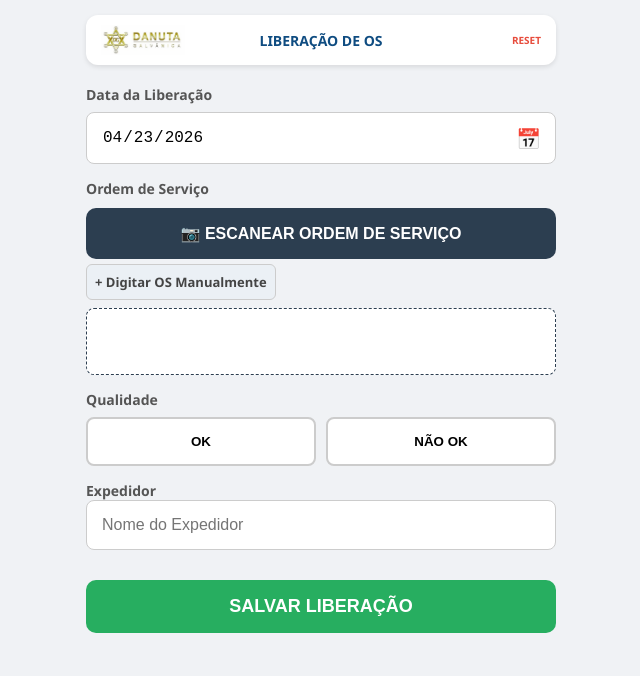
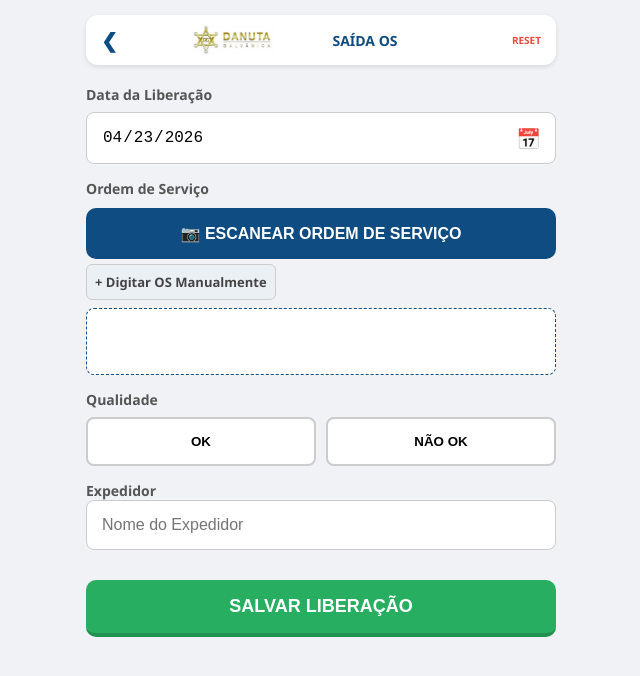
Before and after one commit to galvanicadanuta1-ai/canhoto-digital, a plain HTML site: page tela-os.html in a window 1280 px wide. Shown: the whole page, without its empty margins (319-959 px from the left). Drawn offline with Linux system fonts and the light colour scheme.

Commit message:
Update tela-os.html

```diff
--- a/tela-os.html
+++ b/tela-os.html
@@ -6,13 +6,37 @@
     <title>Liberação de OS - Galvânica Danuta</title>
     <script src="https://unpkg.com/html5-qrcode"></script>
     <style>
-        body { font-family: 'Segoe UI', Arial, sans-serif; margin: 0; background: #f0f2f5; padding-bottom: 40px; }
+        body { font-family: 'Segoe UI', Arial, sans-serif; margin: 0; background: #f0f2f5; padding-bottom: 40px; color: #333; }
         .container { max-width: 500px; margin: auto; padding: 15px; box-sizing: border-box; }
 
-        .topo { display: flex; justify-content: space-between; align-items: center; background: #fff; padding: 10px 15px; border-radius: 12px; box-shadow: 0 2px 5px rgba(0,0,0,0.1); margin-bottom: 20px; }
-        .logo-topo { flex: 1; display: flex; justify-content: flex-start; }
+        /* Cabeçalho com Botão Voltar */
+        .topo {
+            display: flex;
+            justify-content: space-between;
+            align-items: center;
+            background: #fff;
+            padding: 10px 15px;
+            border-radius: 12px;
+            box-shadow: 0 2px 5px rgba(0,0,0,0.1);
+            margin-bottom: 20px;
+        }
+        .btn-voltar {
+            flex: 1;
+            text-decoration: none;
+            color: #0f4c81;
+            font-size: 20px;
+            font-weight: bold;
+        }
+        .logo-topo { flex: 1; display: flex; justify-content: center; }
         .logo-topo img { height: 30px; }
-        .titulo-topo { flex: 2; text-align: center; color: #0f4c81; font-size: 14px; font-weight: bold; text-transform: uppercase; }
+        .titulo-topo {
+            flex: 2;
+            text-align: center;
+            color: #0f4c81;
+            font-size: 14px;
+            font-weight: bold;
+            text-transform: uppercase;
+        }
         .reset-topo { flex: 1; text-align: right; color: #e74c3c; font-size: 10px; font-weight: bold; cursor: pointer; text-transform: uppercase; }
 
         .secao-titulo { font-size: 14px; font-weight: bold; color: #555; margin-top: 15px; display: block; }
@@ -21,11 +45,11 @@
         input[type="date"], input[type="text"] { width: 100%; padding: 15px; border-radius: 8px; border: 1px solid #ccc; font-size: 16px; box-sizing: border-box; background: white; }
         .icone-calendario { position: absolute; right: 15px; top: 50%; transform: translateY(-50%); pointer-events: none; font-size: 20px; }
 
-        .btn-scan { width: 100%; padding: 16px; margin-top: 10px; border: none; border-radius: 10px; font-size: 16px; font-weight: 700; cursor: pointer; display: flex; align-items: center; justify-content: center; gap: 10px; background: #2c3e50; color: white; }
+        .btn-scan { width: 100%; padding: 16px; margin-top: 10px; border: none; border-radius: 10px; font-size: 16px; font-weight: 700; cursor: pointer; display: flex; align-items: center; justify-content: center; gap: 10px; background: #0f4c81; color: white; }
         .btn-manual { background: #ebf0f5; color: #444; padding: 8px; font-size: 13px; border: 1px solid #ccc; border-radius: 6px; margin-top: 5px; font-weight: 600; cursor: pointer; display: inline-block; }
 
-        .badge-container { background: #fff; padding: 10px; margin: 8px 0 15px 0; border-radius: 8px; border: 1px dashed #2c3e50; min-height: 45px; display: flex; flex-wrap: wrap; gap: 5px; }
-        .badge-item { background: #f1f3f5; color: #2c3e50; border: 1px solid #2c3e50; padding: 5px 10px; border-radius: 5px; font-size: 13px; font-weight: bold; display: flex; align-items: center; gap: 8px; cursor: pointer; }
+        .badge-container { background: #fff; padding: 10px; margin: 8px 0 15px 0; border-radius: 8px; border: 1px dashed #0f4c81; min-height: 45px; display: flex; flex-wrap: wrap; gap: 5px; }
+        .badge-item { background: #e7f1ff; color: #0f4c81; border: 1px solid #0f4c81; padding: 5px 10px; border-radius: 5px; font-size: 13px; font-weight: bold; display: flex; align-items: center; gap: 8px; cursor: pointer; }
         .btn-excluir { color: #e74c3c; font-weight: 900; font-size: 14px; }
 
         .qualidade-box { display: flex; gap: 10px; margin-top: 8px; }
@@ -33,9 +57,9 @@
         .btn-ok.ativo { background: #27ae60; color: white; border-color: #27ae60; }
         .btn-nok.ativo { background: #e74c3c; color: white; border-color: #e74c3c; }
 
-        .btnSalvar { background: #27ae60; color: white; margin-top: 30px; font-size: 18px; font-weight: bold; width: 100%; padding: 16px; border: none; border-radius: 10px; cursor: pointer; }
+        .btnSalvar { background: #27ae60; color: white; margin-top: 30px; font-size: 18px; font-weight: bold; width: 100%; padding: 16px; border: none; border-radius: 10px; cursor: pointer; border-bottom: 4px solid #219150; }
+        .btnSalvar:active { transform: translateY(2px); border-bottom: 0; }
 
-        /* SCANNER PADRÃO NFE */
         #scannerTela { position: fixed; top: 0; left: 0; width: 100vw; height: 100vh; background: #000; display: none; z-index: 9999; }
         #reader { width: 100% !important; height: 100% !important; }
         .linha-guia { position: absolute; top: 50%; left: 50%; width: 80%; height: 2px; background: red; transform: translate(-50%, -50%); z-index: 10000; pointer-events: none; }
@@ -45,8 +69,9 @@
 
 <div class="container">
     <div class="topo">
+        <a href="menu.html" class="btn-voltar">❮</a>
         <div class="logo-topo"><img src="https://raw.githubusercontent.com/galvanicadanuta1-ai/canhoto-digital/main/logo.png"></div>
-        <div class="titulo-topo">Liberação de OS</div>
+        <div class="titulo-topo">Saída OS</div>
         <div class="reset-topo" onclick="location.reload(true)">Reset</div>
     </div>
 
@@ -86,7 +111,6 @@ let scanner;
 let listaOS = [];
 let qualidadeSel = "";
 
-// ATENÇÃO: Verifique se este link está correto (é o mesmo da NFe)
 const apiUrl = "https://script.google.com/macros/s/AKfycbxOseaVN67HO0UMyGpHoWqCX1llA0uazVeI4xvUha7TYF7UNL-Jnwc-LIWBfmmzce9LlA/exec";
 
 window.onload = () => { document.getElementById('dataLibera').valueAsDate = new Date(); };
```
